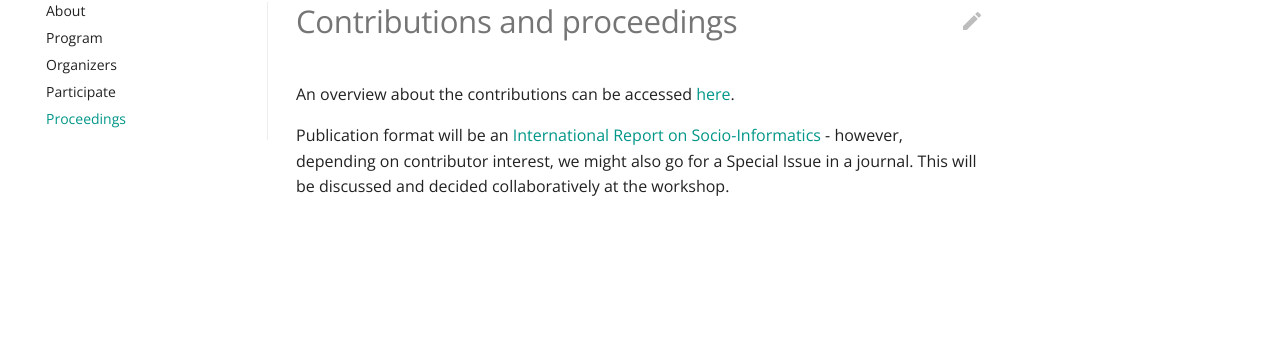
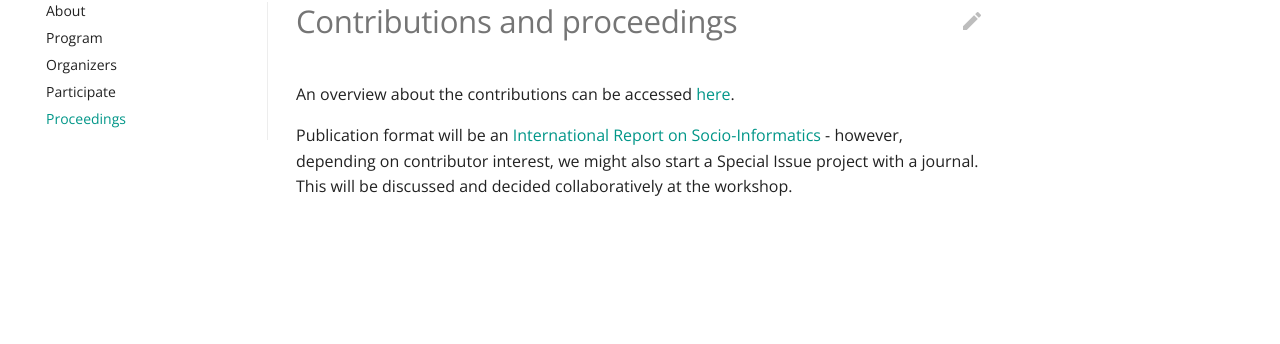
Before and after one commit to FabLabSiegen/fab101-2017-comtech-workshop, an MkDocs documentation site: the page built from docs/proceedings.md, in a window 1280 px wide. Shown: the part 117-461 px from the top of the page. Built offline with MkDocs 1.6.1, drawn with Linux system fonts in a browser that asks for light colours; comment, search, counter and statistics services are not loaded; old or Windows-style settings are respelled for this version of MkDocs.

Commit message:
minor edits

```diff
--- a/docs/proceedings.md
+++ b/docs/proceedings.md
@@ -2,4 +2,4 @@
 
 An overview about the contributions can be accessed [here](https://drive.google.com/drive/folders/0B6IVn-EKd-N0bE55aDVEZGVJd0E?usp=sharing).
 
-Publication format will be an [International Report on Socio-Informatics](http://www.iisi.de/international-reports-on-socio-informatics-irsi/) - however, depending on contributor interest, we might also go for a Special Issue in a journal. This will be discussed and decided collaboratively at the workshop.
+Publication format will be an [International Report on Socio-Informatics](http://www.iisi.de/international-reports-on-socio-informatics-irsi/) - however, depending on contributor interest, we might also start a Special Issue project with a journal. This will be discussed and decided collaboratively at the workshop.
```
Also changed, not shown: docs/program.md (+1 -1 lines).
